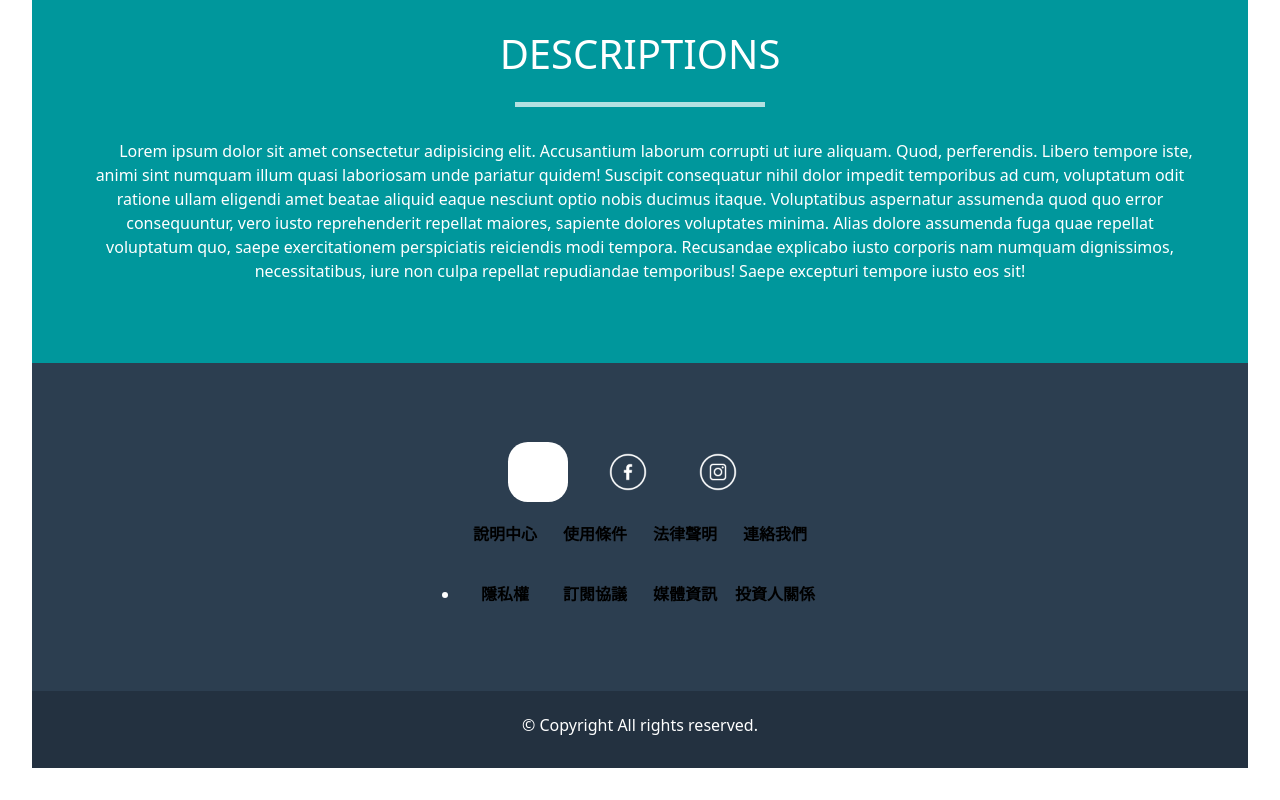
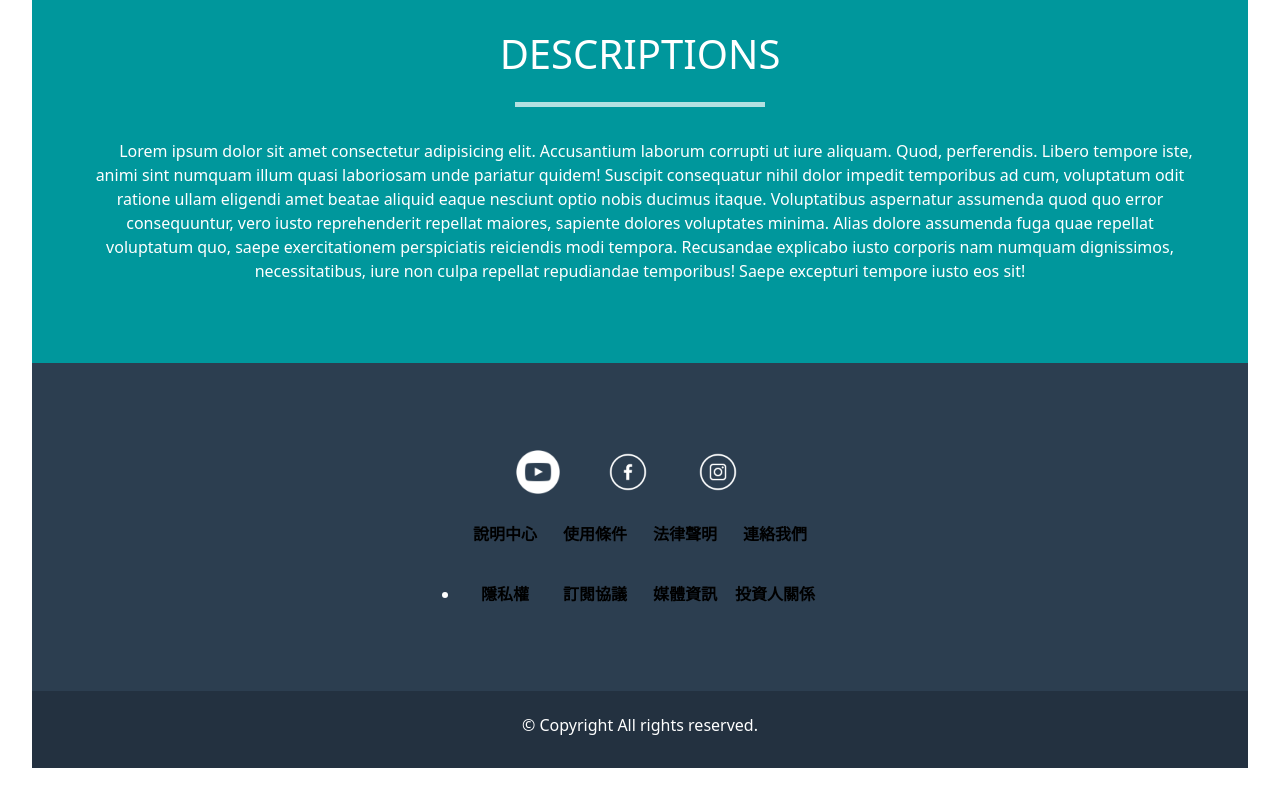
Before and after one commit to jaina0831/react-wk4try, a React (Vite) app: page / in a window 1280 px wide. In both pictures the pointer is over the link 538 px from the left and 1391 px from the top of the page. Shown: the part 920-1720 px from the top of the page. Built offline with nearby package versions, Linux system fonts and the light colour scheme.

Commit message:
Update index.css

```diff
--- a/src/index.css
+++ b/src/index.css
@@ -161,9 +161,8 @@
         height: 50px;
     }
     .firstfooter-list-items-link:hover{
-        transform: scale(1.2);
-        border-radius: 33%;
-        background-color: white;
+          transform: scale(1.2);
+  color: rgb(244, 144, 61);
       }
 
 .footer-box{
```
